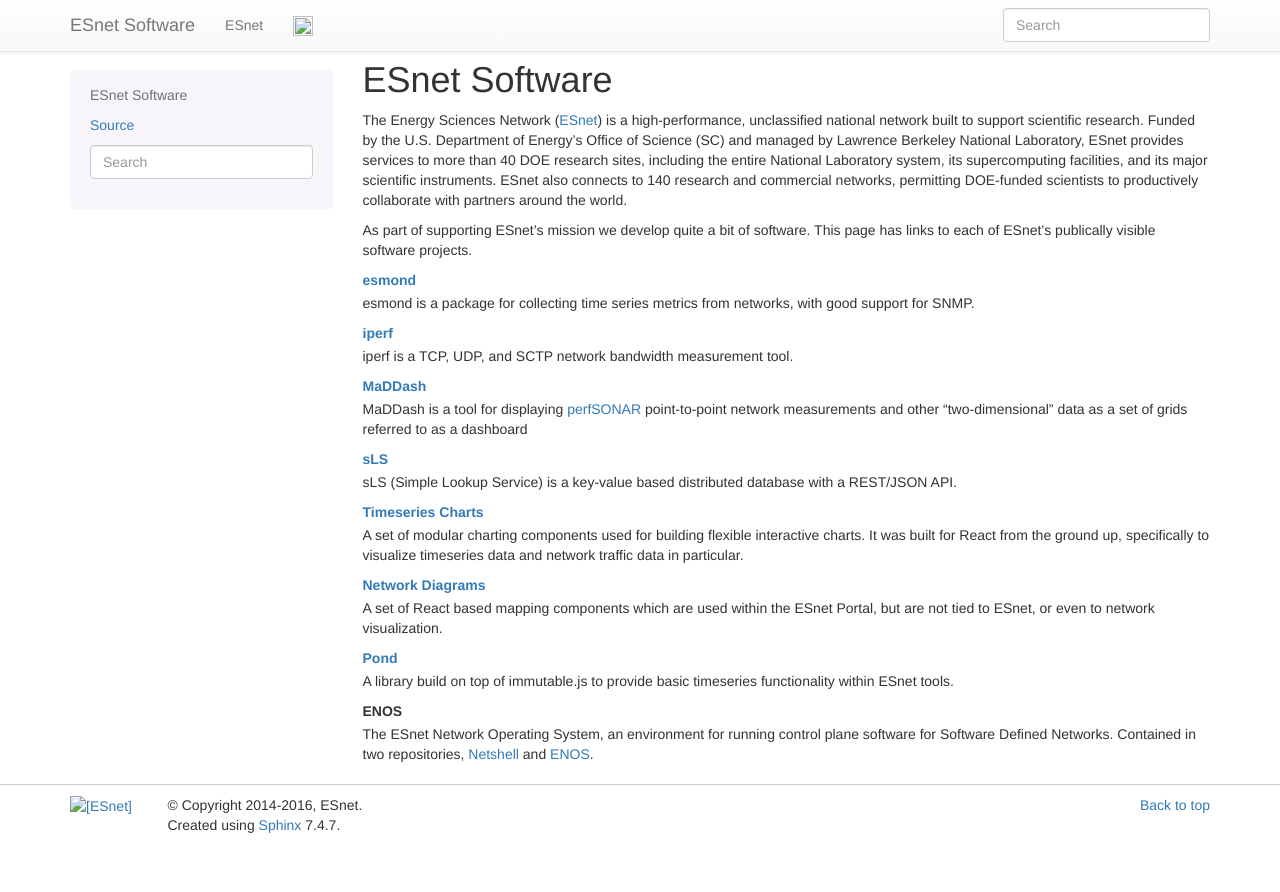
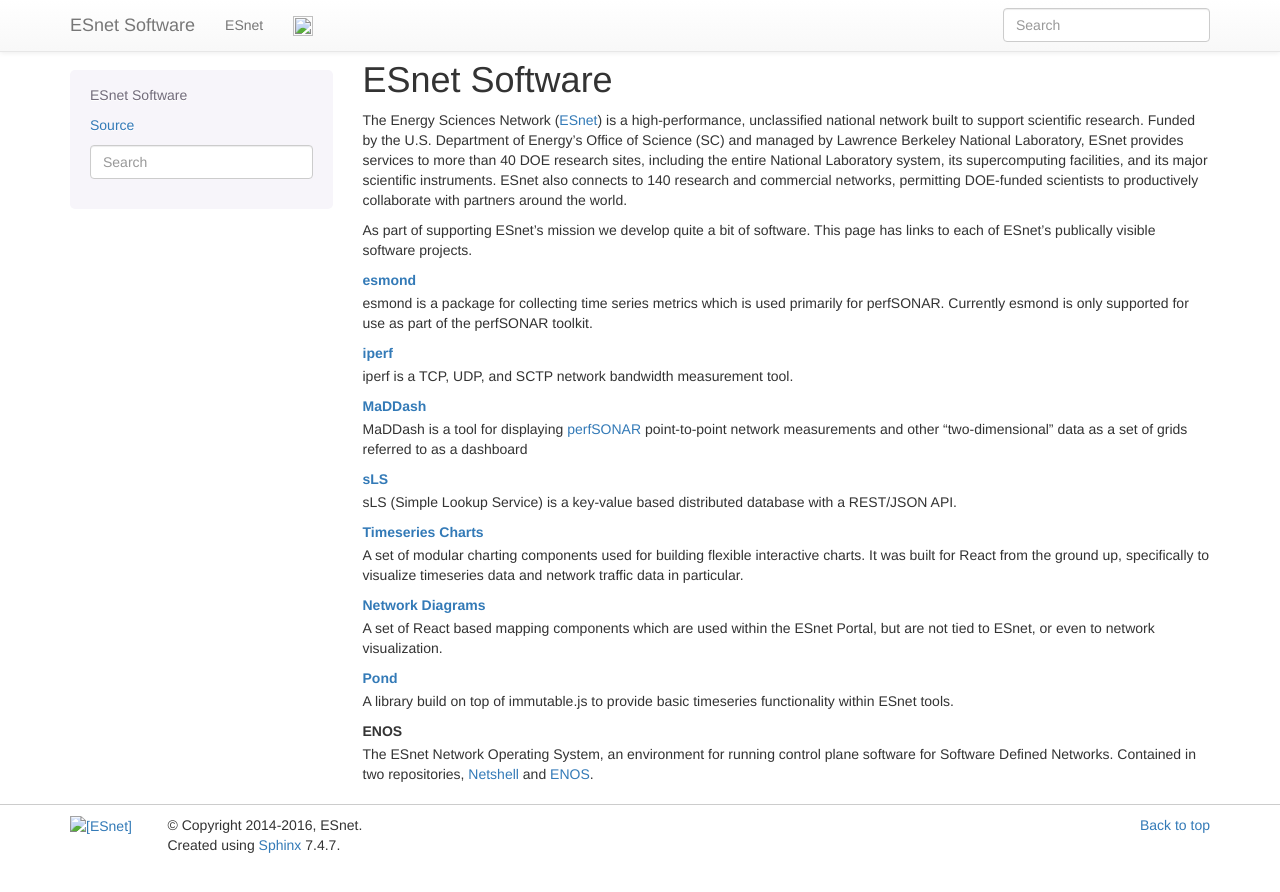
Before and after one commit to safaci2000/esnet.github.io, a Sphinx documentation site: the page built from docs/index.rst, in a window 1280 px wide. Shown: the top 892 px of the page. Built offline with Sphinx 7.4.7, drawn with Linux system fonts in a browser that asks for light colours; nearby versions of some CDN libraries; library files that are not in the unit come from our copies.

Commit message:
update esmond description

```diff
--- a/docs/index.rst
+++ b/docs/index.rst
@@ -19,8 +19,9 @@
 page has links to each of ESnet's publically visible software projects.
 
 esmond_
-    esmond is a package for collecting time series metrics from networks,
-    with good support for SNMP.
+    esmond is a package for collecting time series metrics which is used
+    primarily for perfSONAR. Currently esmond is only supported for use as
+    part of the perfSONAR toolkit.
 
 iperf_
     iperf is a TCP, UDP, and SCTP network bandwidth measurement tool.
```
